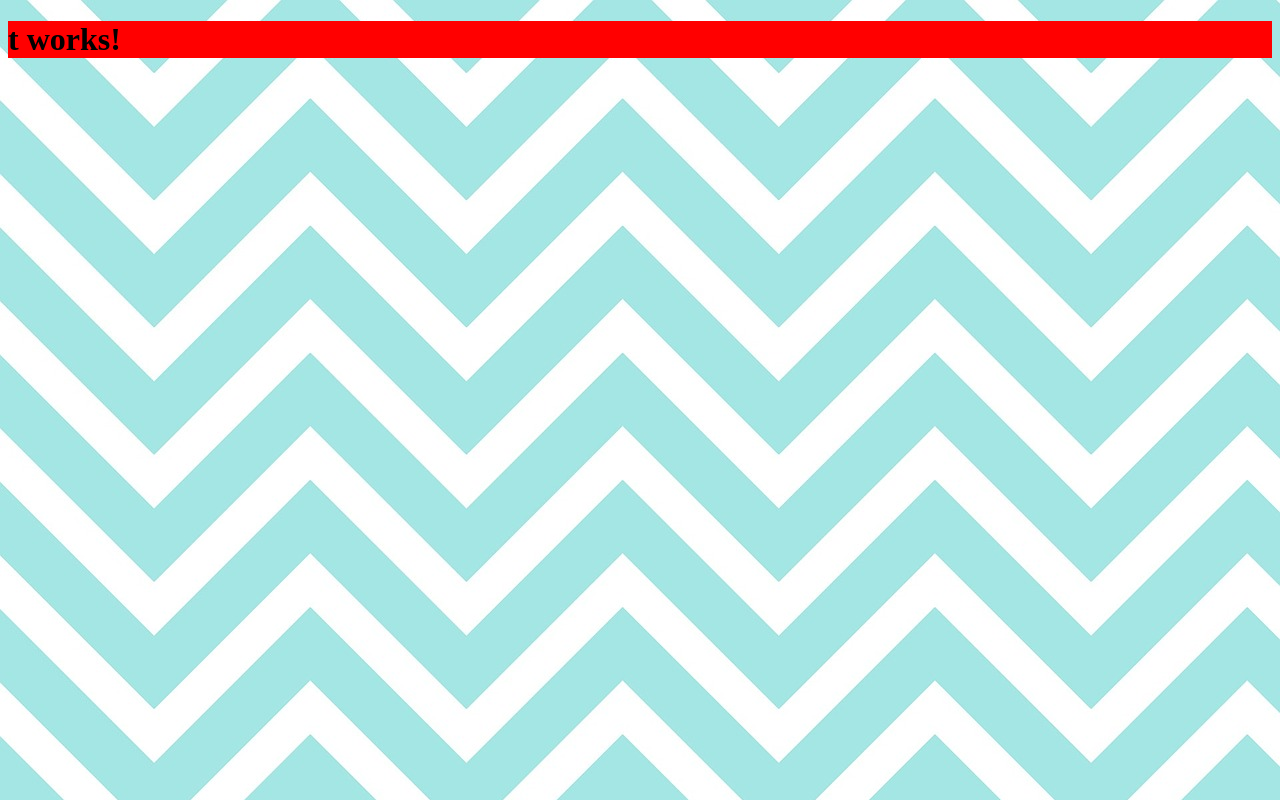
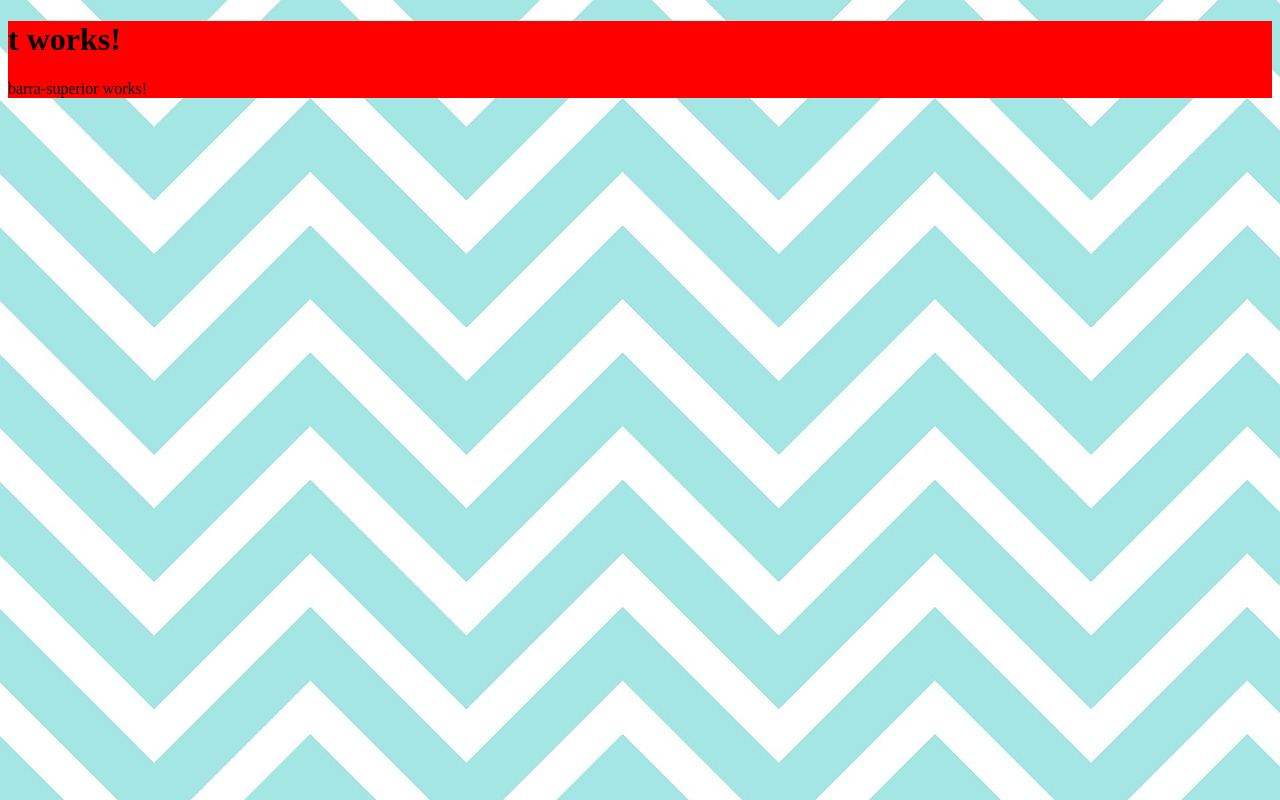
Before and after one commit to mpaulaacosta/nextu-angular2-ejercicio-componentes-y-directivas, an Angular app in the folder tareas/: page / in a window 1280 px wide. Built offline with nearby package versions, Linux system fonts and the light colour scheme.

Commit message:
import en app.component.ts y <t-barra-superior> en app.component.html

```diff
--- a/tareas/src/app/app.component.html
+++ b/tareas/src/app/app.component.html
@@ -4,4 +4,6 @@
     {{title}}
   </h1>
 
+  <t-barra-superior></t-barra-superior>
+
 </div>
--- a/tareas/src/app/app.component.ts
+++ b/tareas/src/app/app.component.ts
@@ -1,4 +1,5 @@
 import { Component } from '@angular/core';
+import { BarraSuperiorComponent } from './barra-superior/barra-superior.component';
 
 @Component({
   selector: 't-root',
```
